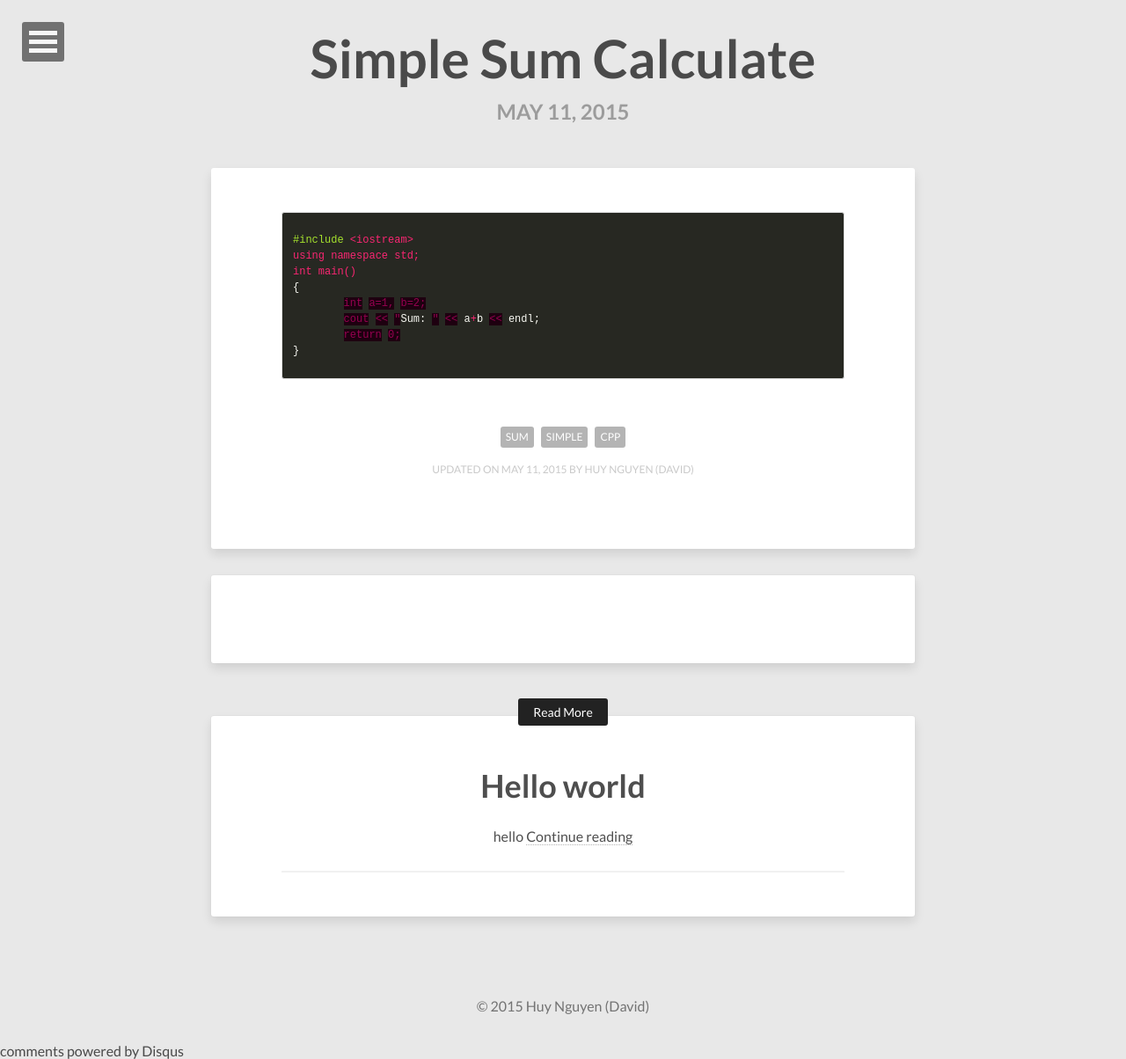
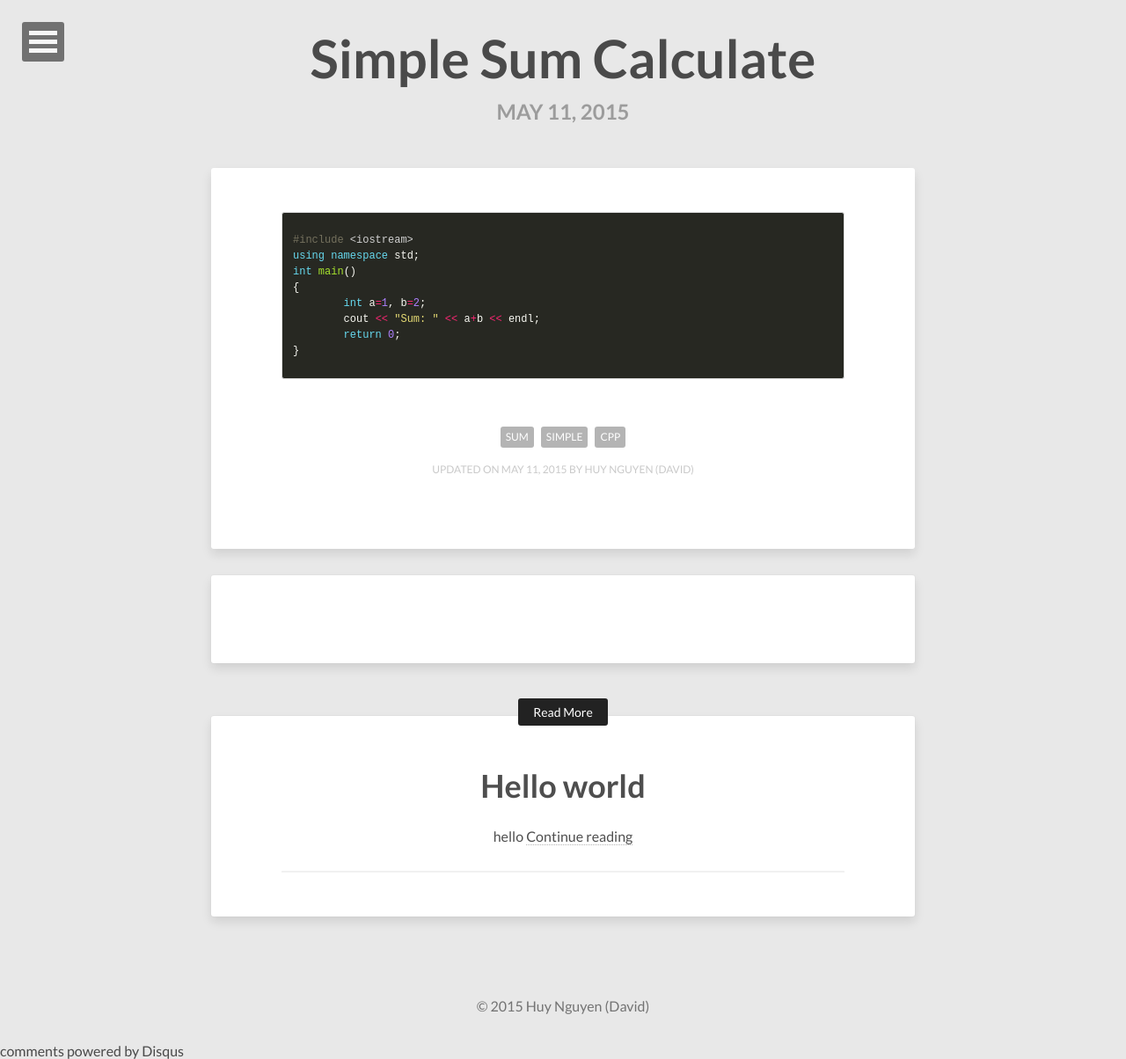
Before and after one commit to vareisen/vareisen.github.io, a Jekyll site: the page built from _posts/2015-05-11-Simple-Sum.md, in a window 1280 px wide. Shown: the whole page at 88% size. Built offline with Jekyll 4.4.1, drawn with Linux system fonts in a browser that asks for light colours; nearby versions of some CDN libraries; comment, search, counter and statistics services are not loaded.

Commit message:
Update 2015-05-11-Simple-Sum.md

```diff
--- a/_posts/2015-05-11-Simple-Sum.md
+++ b/_posts/2015-05-11-Simple-Sum.md
@@ -5,7 +5,7 @@ description: "sum"
 modified: 2015-05-11
 tags: [sum, simple, cpp]
 ---
-{% highlight css %}
+{% highlight cpp %}
 #include <iostream>
 using namespace std;
 int main()
```
